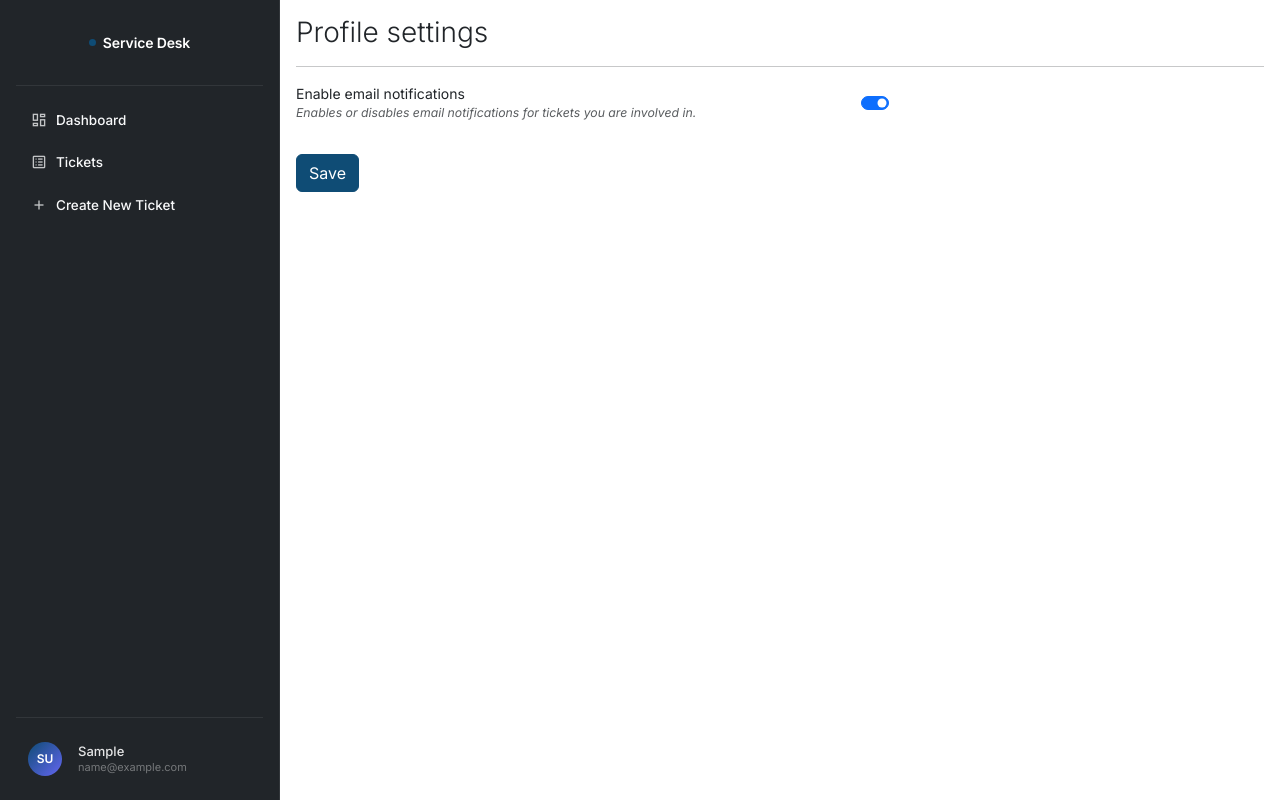
After one commit to vbrothanek/django_service_desk, a Django app: page /profile/ in a window 1280 px wide. The commit adds this page. Run offline with Django 5.2, Linux system fonts and the light colour scheme; the visitor is signed in with stand-in values (Sample User, id 1); parts of the project's set-up code (start-up, migrations or seed data) failed here and were passed over; some libraries are stand-ins or nearby versions.

Commit message:
Add user profile settings, notification receiver list, and settings page improvements
- Added email_notifications field to User model with migration
- Added UserProfileForm and profile settings page
- Added create_notification_receiver_list() to services.py based on ServiceDeskSettings
- Refactored notifications.py to accept receivers as parameter instead of hardcoded emails
- Updated signals.py to build receiver list and pass it to notification functions
- Added input validation for central email addresses in settings view
- Added Django messages framework with MESSAGE_TAGS mapping for Bootstrap compatibility
- Added messages include template with auto-dismiss after 3 seconds
- Added messages display to all pages under hr element
- Fixed settings page toggle visibility for central emails field
- Added context processor for user roles (is_admin, is_agent, etc.)
- Added ServiceDeskSettings and ServiceDeskEmail models with migration
- Added settings page with notification toggles and central email management via Tom Select

```diff
--- a/service_desk/forms.py
+++ b/service_desk/forms.py
@@ -262,3 +262,15 @@ class ServiceDeskSettingsForm(forms.ModelForm):
         super().__init__(*args, **kwargs)
         self.helper = FormHelper()
         self.helper.form_tag = False
+
+
+class UserProfileForm(forms.ModelForm):
+    class Meta:
+        model = User
+        fields = ['email_notifications']
+        widgets = {}
+
+    def __init__(self, *args, **kwargs):
+        super().__init__(*args, **kwargs)
+        self.helper = FormHelper()
+        self.helper.form_tag = False
--- a/service_desk/models.py
+++ b/service_desk/models.py
@@ -26,6 +26,7 @@ class Company(models.Model):
 class User(AbstractUser):
     phone = models.CharField(max_length=16, blank=True)
     companies = models.ManyToManyField(Company, related_name='users')
+    email_notifications = models.BooleanField(default=True)
 
     def __str__(self):
         return self.get_full_name() or self.username
--- /dev/null
+++ b/service_desk/static/service_desk/js/global-settings.js
@@ -0,0 +1,6 @@
+//Set timeout for all messages.
+setTimeout(() => {
+    document.querySelectorAll('.alert').forEach(alert => {
+        bootstrap.Alert.getOrCreateInstance(alert).close();
+    });
+}, 3000);
--- a/service_desk/templates/account/login.html
+++ b/service_desk/templates/account/login.html
@@ -1,6 +1,7 @@
 {% extends "account/base_entrance.html" %}
 {% load allauth account %}
 {% block content %}
+	{% include 'service_desk/include/messages.html' %}
 	{% url 'account_login' as login_url %}
 	{% element form form=form method="post" action=login_url tags="entrance,login" %}
 		{% slot body %}
--- a/service_desk/templates/service_desk/_base.html
+++ b/service_desk/templates/service_desk/_base.html
@@ -11,10 +11,11 @@
 	<!-- Google fonts -->
 	<link rel="preconnect" href="https://fonts.googleapis.com">
 	<link rel="preconnect" href="https://fonts.gstatic.com" crossorigin>
-	<link href="https://fonts.googleapis.com/css2?family=Inter:ital,opsz,wght@0,14..32,100..900;1,14..32,100..900&display=swap" rel="stylesheet">
+	<link href="https://fonts.googleapis.com/css2?family=Inter:ital,opsz,wght@0,14..32,100..900;1,14..32,100..900&display=swap"
+		  rel="stylesheet">
 
 	<!-- Google MDI icons -->
-	<link rel="stylesheet" href="https://fonts.googleapis.com/css2?family=Material+Symbols+Outlined" />
+	<link rel="stylesheet" href="https://fonts.googleapis.com/css2?family=Material+Symbols+Outlined"/>
 
 	<!-- CSS styles -->
 	<link href="{% static 'service_desk/css/bootstrap.min.css' %}" rel="stylesheet">
@@ -28,13 +29,16 @@
 <div class="d-flex d-lg-none">
 	<nav class="navbar bg-dark navbar-dark w-100">
 		<div class="d-flex w-100 px-3">
-				<a class="navbar-brand d-flex align-items-center text-white text-decoration-none" href="{% url 'service_desk:dashboard' %}">
+			<a class="navbar-brand d-flex align-items-center text-white text-decoration-none"
+			   href="{% url 'service_desk:dashboard' %}">
 				{#					<span class="fs-4">Django Service Desk</span>#}
 				<span class="sidebar-logo">
 						  <span class="sidebar-logo-dot"></span>Service Desk
 					  </span>
 			</a>
-				<button class="btn btn-outline-light d-lg-none ms-auto" type="button" data-bs-toggle="offcanvas" data-bs-target="#offcanvasResponsive" aria-controls="offcanvasResponsive">☰</button>
+			<button class="btn btn-outline-light d-lg-none ms-auto" type="button" data-bs-toggle="offcanvas"
+					data-bs-target="#offcanvasResponsive" aria-controls="offcanvasResponsive">☰
+			</button>
 		</div>
 	</nav>
 </div>
@@ -42,14 +46,17 @@
 <!-- Layout -->
 <div class="d-flex ">
 	<!-- Sidebar -->
-		<div class="custom-sidebar offcanvas-lg offcanvas-start bg-dark vh-100 d-flex flex-column" tabindex="-1" id="offcanvasResponsive">
+	<div class="custom-sidebar offcanvas-lg offcanvas-start bg-dark vh-100 d-flex flex-column" tabindex="-1"
+		 id="offcanvasResponsive">
 		<div class="offcanvas-header">
 			<h5 class="offcanvas-title text-white" id="offcanvasResponsiveLabel">Menu</h5>
-				<button type="button" class="btn-close btn-close-white" data-bs-dismiss="offcanvas" data-bs-target="#offcanvasResponsive" aria-label="Close"></button>
+			<button type="button" class="btn-close btn-close-white" data-bs-dismiss="offcanvas"
+					data-bs-target="#offcanvasResponsive" aria-label="Close"></button>
 		</div>
 		<div class="offcanvas-body d-flex flex-column flex-grow-1 p-3">
 			<nav class="d-flex flex-column flex-grow-1">
-					<a href="/" class="d-flex align-items-center justify-content-center mt-3 mb-3 text-white text-decoration-none">
+				<a href="/"
+				   class="d-flex align-items-center justify-content-center mt-3 mb-3 text-white text-decoration-none">
 					{#						<span class="fs-4">Django Service Desk</span>#}
 					<span class="sidebar-logo">
 							<span class="sidebar-logo-dot"></span>Service Desk
@@ -58,19 +65,22 @@
 				<hr class="border-light opacity-25">
 				<ul class="nav nav-pills flex-column mb-auto">
 					<li class="nav-item">
-							<a class="nav-link link-light link-opacity-75-hover d-flex align-items-center {% if active_page == 'dashboard' %}active{% endif %}" href="{% url 'service_desk:dashboard' %}">
+						<a class="nav-link link-light link-opacity-75-hover d-flex align-items-center {% if active_page == 'dashboard' %}active{% endif %}"
+						   href="{% url 'service_desk:dashboard' %}">
 							<span class="material-symbols-outlined">dashboard</span>
 							<span class="ms-2">Dashboard</span>
 						</a>
 					</li>
 					<li class="nav-item">
-							<a class="nav-link link-light link-opacity-75-hover d-flex align-items-center mt-1 {% if active_page == 'tickets' %}active{% endif %}" href="{% url 'service_desk:tickets' %}">
+						<a class="nav-link link-light link-opacity-75-hover d-flex align-items-center mt-1 {% if active_page == 'tickets' %}active{% endif %}"
+						   href="{% url 'service_desk:tickets' %}">
 							<span class="material-symbols-outlined">list_alt</span>
 							<span class="ms-2">Tickets</span>
 						</a>
 					</li>
 					<li class="nav-item">
-							<a class="nav-link link-light link-opacity-75-hover d-flex align-items-center mt-1 {% if active_page == 'tickets_create' %}active{% endif %}" href="{% url 'service_desk:new_ticket' %}">
+						<a class="nav-link link-light link-opacity-75-hover d-flex align-items-center mt-1 {% if active_page == 'tickets_create' %}active{% endif %}"
+						   href="{% url 'service_desk:new_ticket' %}">
 							<span class="material-symbols-outlined">add</span>
 							<span class="ms-2">Create New Ticket</span>
 						</a>
@@ -78,7 +88,9 @@
 				</ul>
 				<hr class="border-light opacity-25">
 				<div class="dropdown">
-						<a href="#" class="sidebar-user d-flex align-items-center link-light link-opacity-75-hover text-decoration-none" data-bs-toggle="dropdown" aria-expanded="false">
+					<a href="#"
+					   class="sidebar-user d-flex align-items-center link-light link-opacity-75-hover text-decoration-none"
+					   data-bs-toggle="dropdown" aria-expanded="false">
 						<div class="d-flex align-items-center justify-content-center rounded-circle text-white user-account-profile-picture">
 							{{ user.first_name|slice:":1" }}{{ user.last_name|slice:":1" }}
 						</div>
@@ -90,19 +102,22 @@
 					<ul class="dropdown-menu dropdown-menu-dark text-small">
 						{% if is_admin %}
 							<li>
-								<a class="dropdown-item d-flex align-items-center" href="{% url 'service_desk:settings' %}">
+								<a class="dropdown-item d-flex align-items-center"
+								   href="{% url 'service_desk:settings' %}">
 									<span class="material-symbols-outlined">settings</span>
 									<span class="ms-2">Settings</span>
 								</a>
 							</li>
 						{% endif %}
 						<li>
-								<a class="dropdown-item d-flex align-items-center" href="#">
+							<a class="dropdown-item d-flex align-items-center" href="{% url 'service_desk:profile' %}">
 								<span class="material-symbols-outlined">user_attributes</span>
 								<span class="ms-2">Profile</span>
 							</a>
 						</li>
-							<li><hr class="dropdown-divider"></li>
+						<li>
+							<hr class="dropdown-divider">
+						</li>
 						<li>
 							<form method="post" action="{% url 'account_logout' %}">
 								{% csrf_token %}
@@ -125,6 +140,7 @@
 
 <script defer src="{% static 'service_desk/js/bootstrap.bundle.min.js' %}"></script>
 <script defer src="{% static 'service_desk/js/htmx.min.js' %}"></script>
+<script defer src="{% static 'service_desk/js/global-settings.js' %}"></script>
 {% block extra_js %}{% endblock %}
 
 </body>
--- a/service_desk/templates/service_desk/create_ticket_form.html
+++ b/service_desk/templates/service_desk/create_ticket_form.html
@@ -12,6 +12,8 @@
 
 	<h3 class=" mb-0 fw-light">Create new ticket</h3>
 	<hr class="opacity-25">
+
+	{% include 'service_desk/include/messages.html' %}
 
 	<div class="row w-lg-50 w-100 mt-4 create-ticket-form">
 
--- a/service_desk/templates/service_desk/dashboard.html
+++ b/service_desk/templates/service_desk/dashboard.html
@@ -5,6 +5,8 @@
 {% block content %}
 	<h3 class="mb-0 fw-light">Dashboard</h3>
 	<hr class="opacity-25">
+
+	{% include 'service_desk/include/messages.html' %}
 
 	<div class="row g-3 mt-2">
 
--- /dev/null
+++ b/service_desk/templates/service_desk/include/messages.html
@@ -0,0 +1,10 @@
+{% if messages %}
+	<div class="px-3 pt-3">
+		{% for message in messages %}
+			<div class="alert alert-{{ message.tags }} alert-dismissible fade show" role="alert">
+				{{ message }}
+				<button type="button" class="btn-close" data-bs-dismiss="alert"></button>
+			</div>
+		{% endfor %}
+	</div>
+{% endif %}
--- /dev/null
+++ b/service_desk/templates/service_desk/profile_settings.html
@@ -0,0 +1,38 @@
+{% extends 'service_desk/_base.html' %}
+{% load static %}
+{% load tz %}
+
+{% block extra_head %}
+	<link rel="stylesheet" href="{% static 'service_desk/css/tom-select.bootstrap5.min.css' %}">
+{% endblock extra_head %}
+
+{% block content %}
+	<h3 class="mb-0 fw-light">Profile settings</h3>
+	<hr class="opacity-25">
+
+	{% include 'service_desk/include/messages.html' %}
+
+	<div class="settings-page">
+		<form method="post">
+			{% csrf_token %}
+
+			<div class="mb-3 settings-option">
+				<div class="settings-option-grid">
+					<div>
+						<label class="form-check-label" for="id_notification_enabled">Enable email notifications</label>
+						<p class="text-muted small fst-italic mb-0">Enables or disables email notifications for tickets you are involved in.</p>
+					</div>
+					<div class="form-check form-switch d-flex align-items-center ms-4">
+						<input class="form-check-input" type="checkbox" role="switch"
+							   name="email_notifications" id="id_email_notifications_enabled"
+							   {% if form.email_notifications.value %}checked{% endif %}>
+					</div>
+				</div>
+			</div>
+
+			<button type="submit" class="btn btn-primary mt-3">Save</button>
+
+		</form>
+
+	</div>
+{% endblock content %}
--- a/service_desk/templates/service_desk/ticket_detail.html
+++ b/service_desk/templates/service_desk/ticket_detail.html
@@ -55,6 +55,8 @@
 		</div>
 	</div>
 	<hr class="opacity-25">
+
+	{% include 'service_desk/include/messages.html' %}
 
 	<!-- Modal -->
 	<div class="modal modal-xl fade" id="add-new-record-modal" data-bs-backdrop="static" data-bs-keyboard="false"
--- a/service_desk/templates/service_desk/tickets.html
+++ b/service_desk/templates/service_desk/tickets.html
@@ -25,6 +25,8 @@
 	</div>
 
 	<hr class="opacity-25">
+
+	{% include 'service_desk/include/messages.html' %}
 
 	<div class="collapse" id="ticket-filter-form">
 		<div class="card card-body mb-3">
--- a/service_desk/urls.py
+++ b/service_desk/urls.py
@@ -7,6 +7,7 @@ urlpatterns = [
     path('', views.default_view),  # default_view - redirect to login or dashboard
     path('dashboard/', views.dashboard_view, name='dashboard'),  # dashboard_view
     path('settings/', views.settings_view, name='settings'), # settings view
+    path('profile/', views.profile_view, name='profile'), # profile view
     path('tickets/', views.tickets_view, name='tickets'),  # tickets_view
     path('tickets/create/', views.create_ticket_view, name='new_ticket'),  # create_ticket_view
     path('tickets/poll/', views.tickets_poll_view, name='tickets_poll'), #Polling tickets view
--- a/service_desk/views.py
+++ b/service_desk/views.py
@@ -5,14 +5,17 @@ from django.shortcuts import render, redirect, get_object_or_404
 from django_tables2 import RequestConfig
 from .filters import TicketFilter, RecordFilter
 from .models import Ticket, Company, Record, TicketReadStatus, TicketAttachment, StatusLevel, ServiceDeskSettings, \
-    ServiceDeskEmail
+    ServiceDeskEmail, User
 from django.contrib.auth.decorators import login_required
 from service_desk.forms import TicketForm, TicketAttachmentForm, TicketDetailForm, TicketDetailFollowersForm, \
-    NewRecordForm, RecordEditForm, ServiceDeskSettingsForm
+    NewRecordForm, RecordEditForm, ServiceDeskSettingsForm, UserProfileForm
 from django.core.paginator import Paginator
 from .notifications import send_record_notification
 from .tables import TicketTable, RecordTable
 from django.db.models import Max
+from django.core.validators import validate_email
+from django.core.exceptions import ValidationError
+from django.contrib import messages
 
 
 @login_required
@@ -461,12 +464,25 @@ def settings_view(request):
         if form.is_valid():
             instance = form.save()
             new_emails = request.POST.getlist('central_emails') #Get new emails from emails field
-            instance.emails.all().delete() #Delete all old emails
+
+            valid_emails = []
+            invalid_emails = []
 
             for email in new_emails:
-                ServiceDeskEmail.objects.create(service_desk=instance, email=email) #Settings is ServiceDeskSettings as ForeignKey.
+                try:
+                    validate_email(email)
+                    valid_emails.append(email)
+                except ValidationError:
+                    invalid_emails.append(email)
 
-            return redirect('service_desk:settings')
+            if invalid_emails:
+                messages.error(request, f"Invalid email addresses: {','.join(invalid_emails)}")
+            else:
+                instance.emails.all().delete() #Delete all old emails
+                for email in new_emails:
+                    ServiceDeskEmail.objects.create(service_desk=instance, email=email) #Settings is ServiceDeskSettings as ForeignKey.
+
+                return redirect('service_desk:settings')
     else:
         form = ServiceDeskSettingsForm(instance=instance)
 
@@ -478,3 +494,19 @@ def settings_view(request):
     }
 
     return render(request, 'service_desk/settings.html', context)
+
+@login_required
+def profile_view(request):
+    user = request.user
+
+    if request.method == 'POST':
+        form = UserProfileForm(request.POST, instance=user)
+        if form.is_valid():
+            form.save()
+            return redirect('service_desk:profile')
+    else:
+        form = UserProfileForm(instance=user)
+
+    context = {'form': form}
+
+    return render(request, 'service_desk/profile_settings.html', context)
```
Also changed, not shown: _project/settings/base.py (+6 -6 lines), service_desk/notifications.py (+5 -4 lines), service_desk/services.py (+21 -0 lines), service_desk/signals.py (+5 -5 lines), service_desk/templates/service_desk/settings.html (+8 -5 lines), service_desk/migrations/0017_user_email_notifications.py (added). Lines whose indentation alone changed are shown as unchanged.
